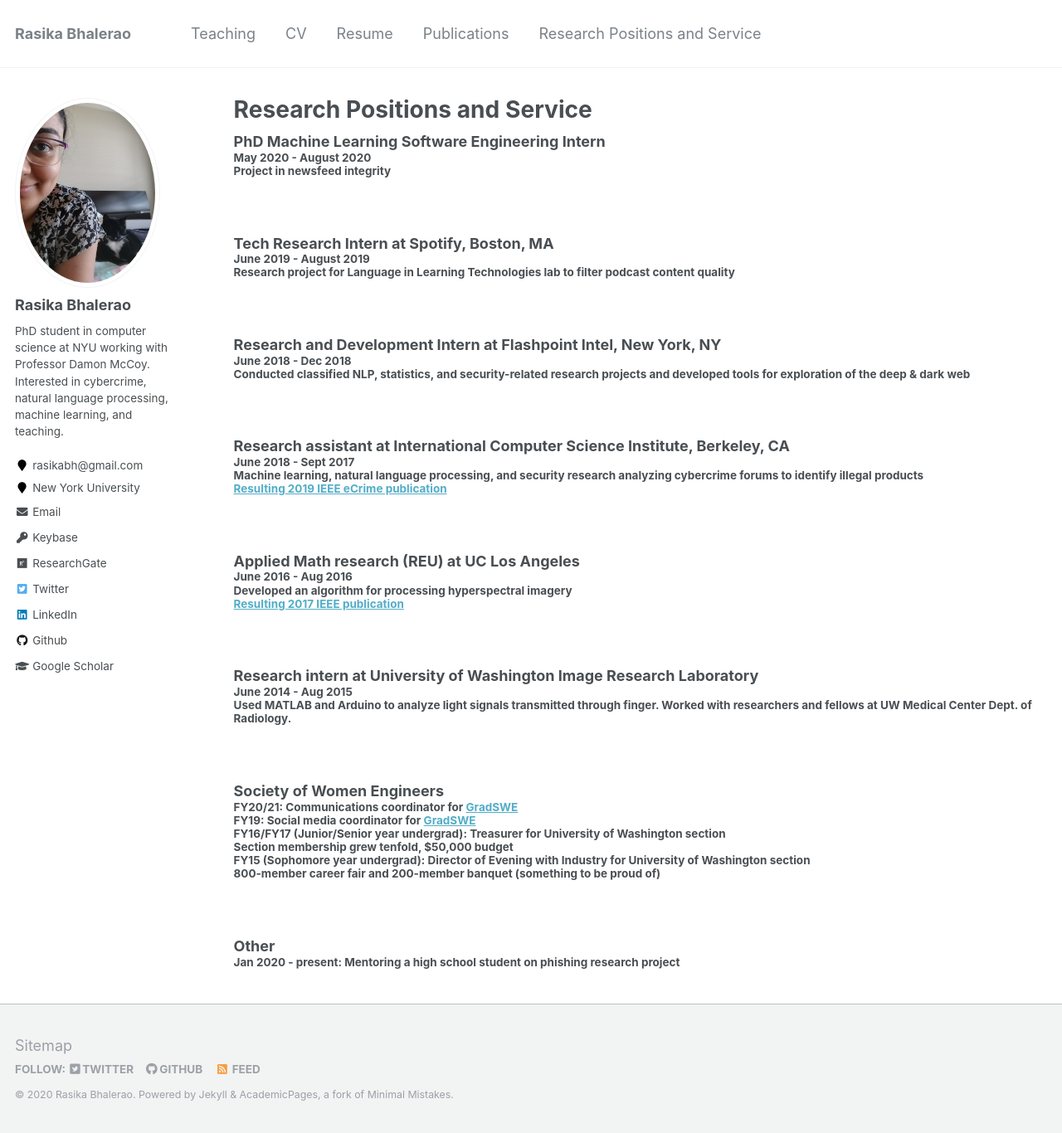
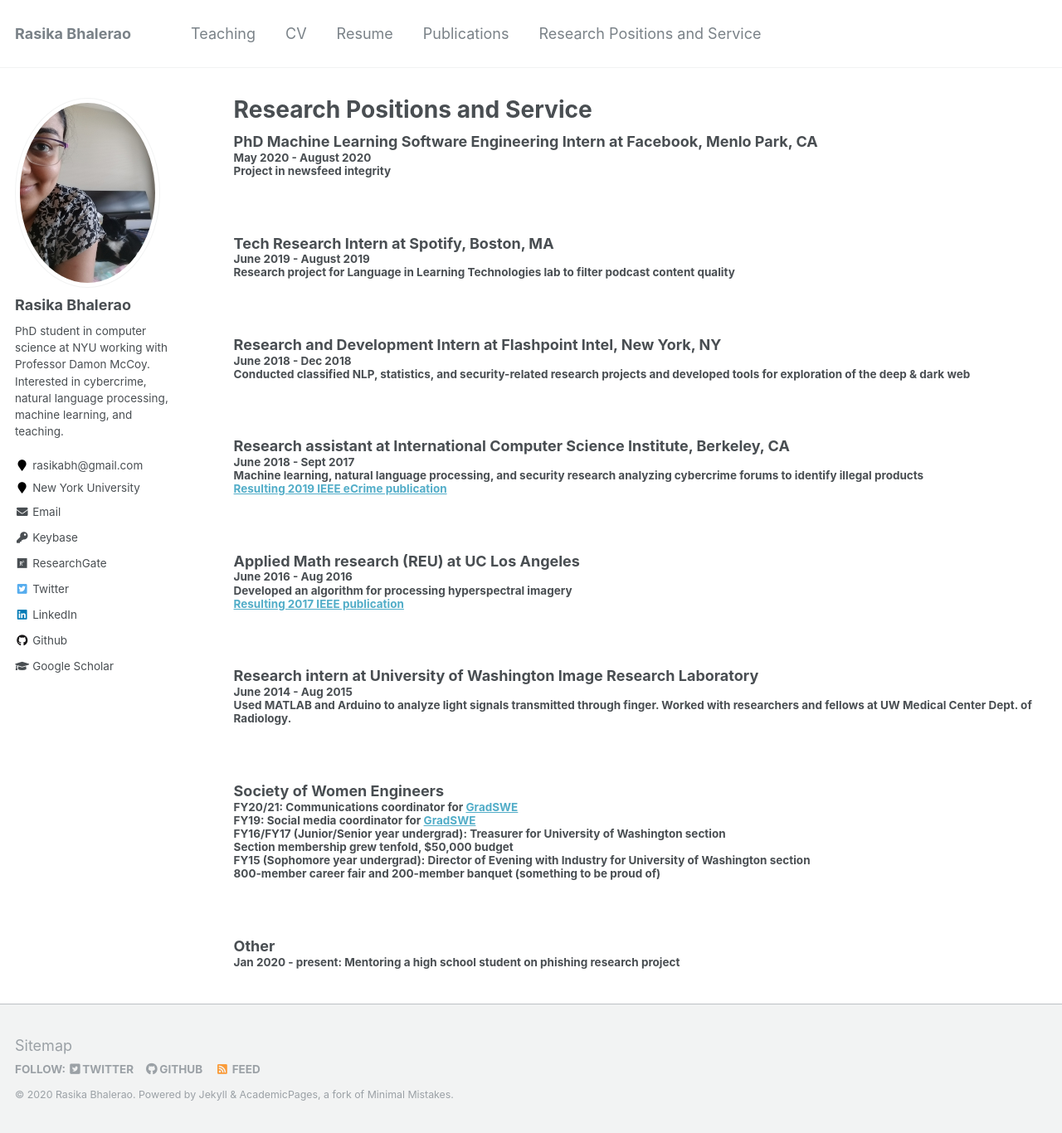
Before and after one commit to rasikabh/rasikabh.github.io, a Jekyll site: the page built from _pages/positions.md, in a window 1280 px wide and 1366 px high. Shown: the whole window at 83% size. Built offline with Jekyll 4.4.1, drawn with Linux system fonts in a browser that asks for light colours.

Commit message:
Update positions.md

```diff
--- a/_pages/positions.md
+++ b/_pages/positions.md
@@ -13,7 +13,7 @@ h2, h3, h4, h5, h6 {margin: 0;}
 
 {% include base_path %}
 
-### PhD Machine Learning Software Engineering Intern
+### PhD Machine Learning Software Engineering Intern at Facebook, Menlo Park, CA
 #### May 2020 - August 2020
 #### Project in newsfeed integrity
 <br/>
```
